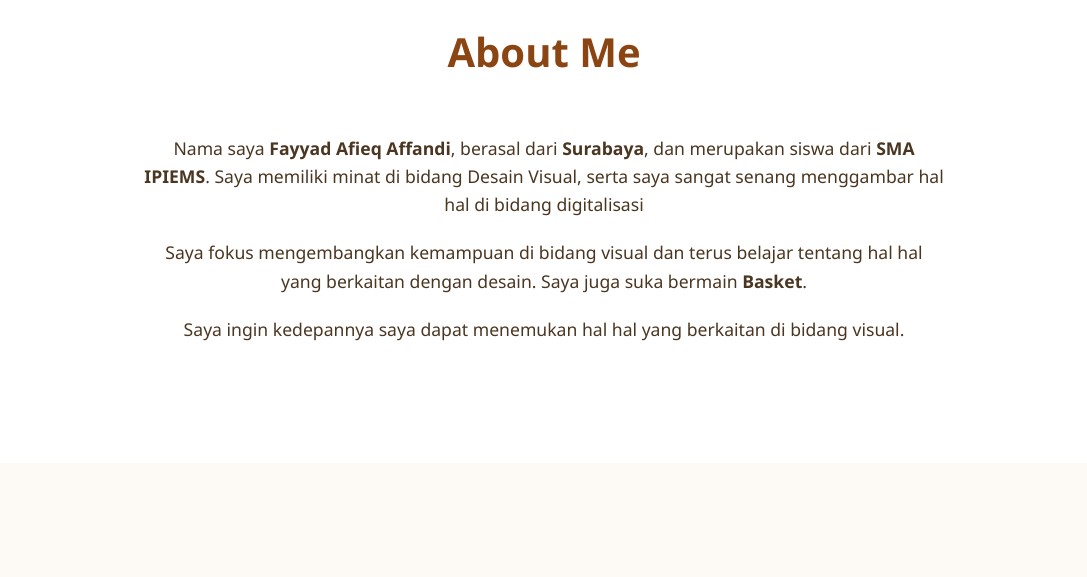
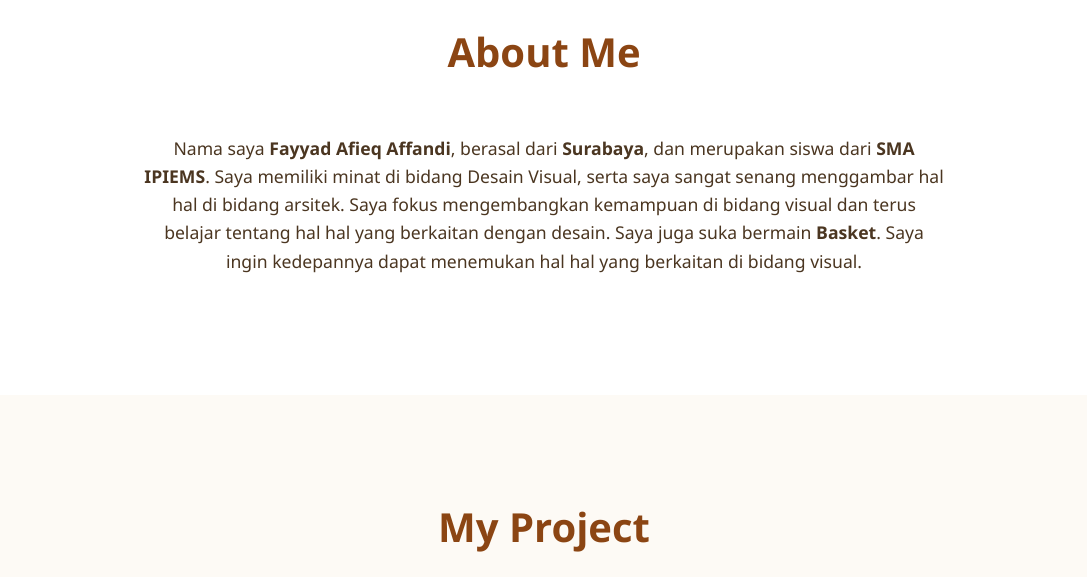
Before and after one commit to fayyee09/Portofolio-01, a plain HTML site: page index.html in a window 1280 px wide. Shown: the part 880-1457 px from the top of the page, without its empty margins (96-1183 px from the left). Drawn offline with Linux system fonts and the light colour scheme.

Commit message:
Update index.html

```diff
--- a/index.html
+++ b/index.html
@@ -47,15 +47,9 @@
             <strong>Surabaya</strong>, dan merupakan siswa dari
             <strong>SMA IPIEMS</strong>. Saya memiliki minat di bidang Desain
             Visual, serta saya sangat senang menggambar hal hal di bidang
-            digitalisasi
-          </p>
-          <p>
-            Saya fokus mengembangkan kemampuan di bidang visual dan terus
+            arsitek. Saya fokus mengembangkan kemampuan di bidang visual dan terus
             belajar tentang hal hal yang berkaitan dengan desain. Saya juga suka
-            bermain<strong> Basket</strong>.
-          </p>
-          <p>
-            Saya ingin kedepannya saya dapat menemukan hal hal yang berkaitan di
+            bermain<strong> Basket</strong>. Saya ingin kedepannya dapat menemukan hal hal yang berkaitan di
             bidang visual.
           </p>
         </div>
```
